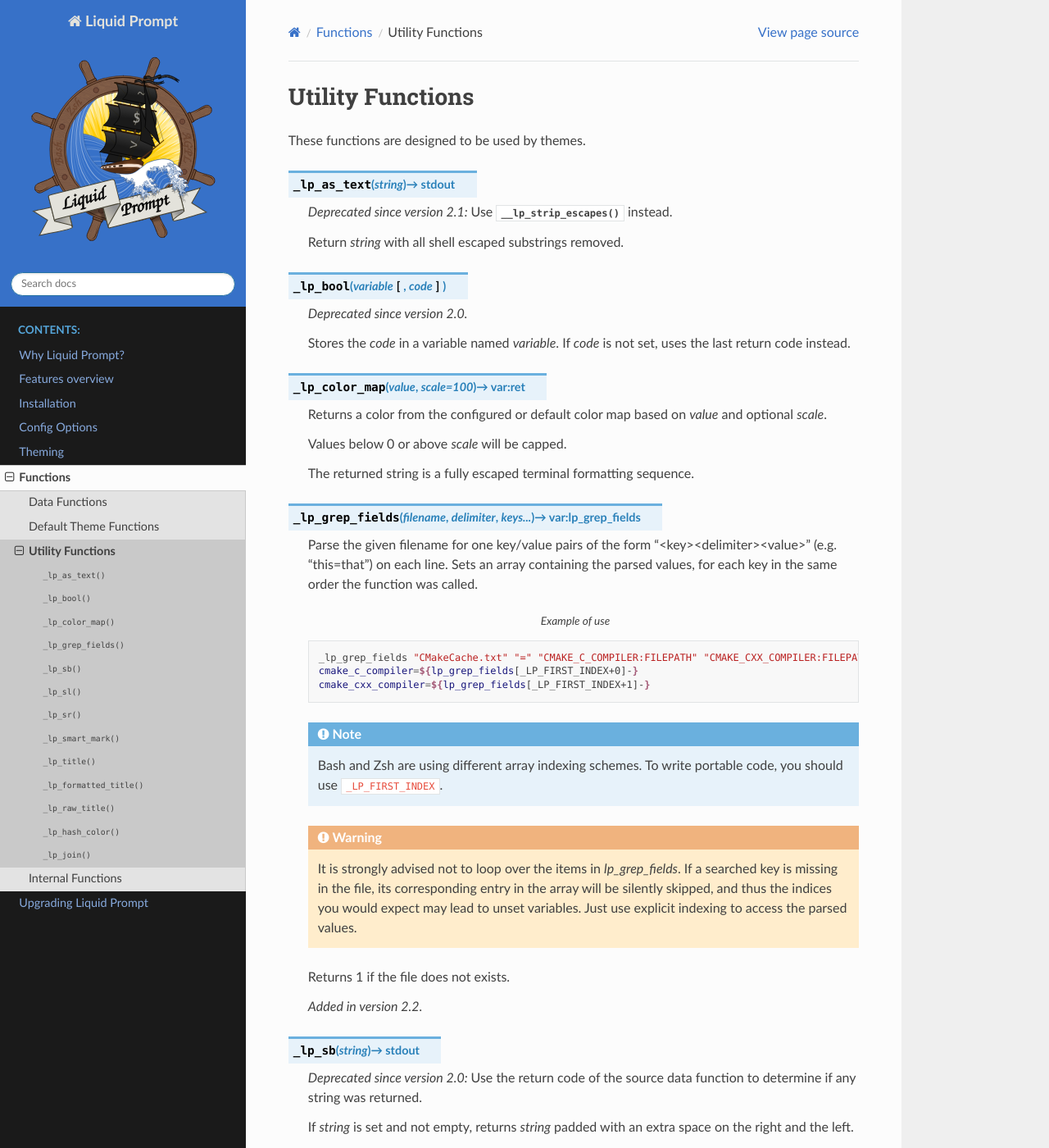
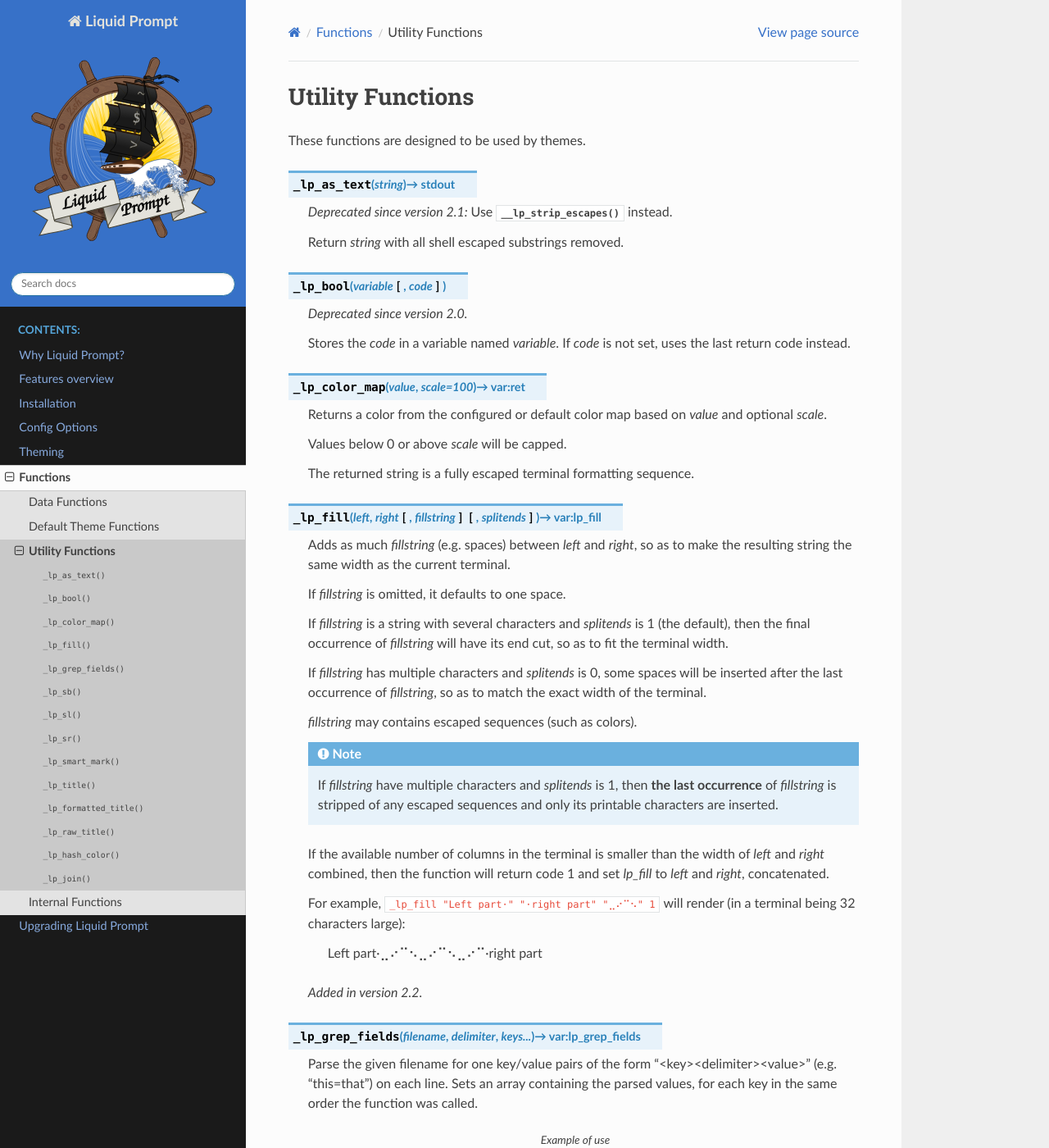
Before and after one commit to liquidprompt/liquidprompt, a Sphinx documentation site: the page built from docs/functions/util.rst, in a window 1280 px wide and 1400 px high. Shown: the whole window at 82% size. Built offline with Sphinx 7.4.7 and the Read the Docs theme 2.0.0, drawn with Linux system fonts in a browser that asks for light colours; pages that are not in the unit, such as notebooks, are missing from menus.

Commit message:
feat(utils): adds the lp_fill function
Simulate right-aligned string part by filling the line.

```diff
--- a/docs/functions/util.rst
+++ b/docs/functions/util.rst
@@ -25,6 +25,41 @@ These functions are designed to be used by themes.
    Values below 0 or above *scale* will be capped.
 
    The returned string is a fully escaped terminal formatting sequence.
+
+.. function:: _lp_fill(left, right, [fillstring], [splitends]) -> var:lp_fill
+
+   Adds as much *fillstring* (e.g. spaces) between *left* and *right*,
+   so as to make the resulting string the same width as the current terminal.
+
+   If *fillstring* is omitted, it defaults to one space.
+
+   If *fillstring* is a string with several characters
+   and *splitends* is 1 (the default),
+   then the final occurrence of *fillstring*
+   will have its end cut, so as to fit the terminal width.
+
+   If *fillstring* has multiple characters and *splitends* is 0,
+   some spaces will be inserted after the last occurrence of *fillstring*,
+   so as to match the exact width of the terminal.
+
+   *fillstring* may contains escaped sequences (such as colors).
+
+   .. note:: If *fillstring* have multiple characters and *splitends* is 1,
+             then **the last occurrence** of *fillstring*
+             is stripped of any escaped sequences
+             and only its printable characters are inserted.
+
+   If the available number of columns in the terminal is smaller than
+   the width of *left* and *right* combined, then
+   the function will return code 1 and set *lp_fill* to
+   *left* and *right*, concatenated.
+
+   For example, ``_lp_fill "Left part·" "·right part" "⣀⠔⠉⠢" 1`` will render
+   (in a terminal being 32 characters large):
+
+      Left part·⣀⠔⠉⠢⣀⠔⠉⠢⣀⠔⠉·right part
+
+   .. versionadded:: 2.2
 
 .. function:: _lp_grep_fields(filename, delimiter, keys...) -> var:lp_grep_fields
 
```
Also changed, not shown: 2 other files.
